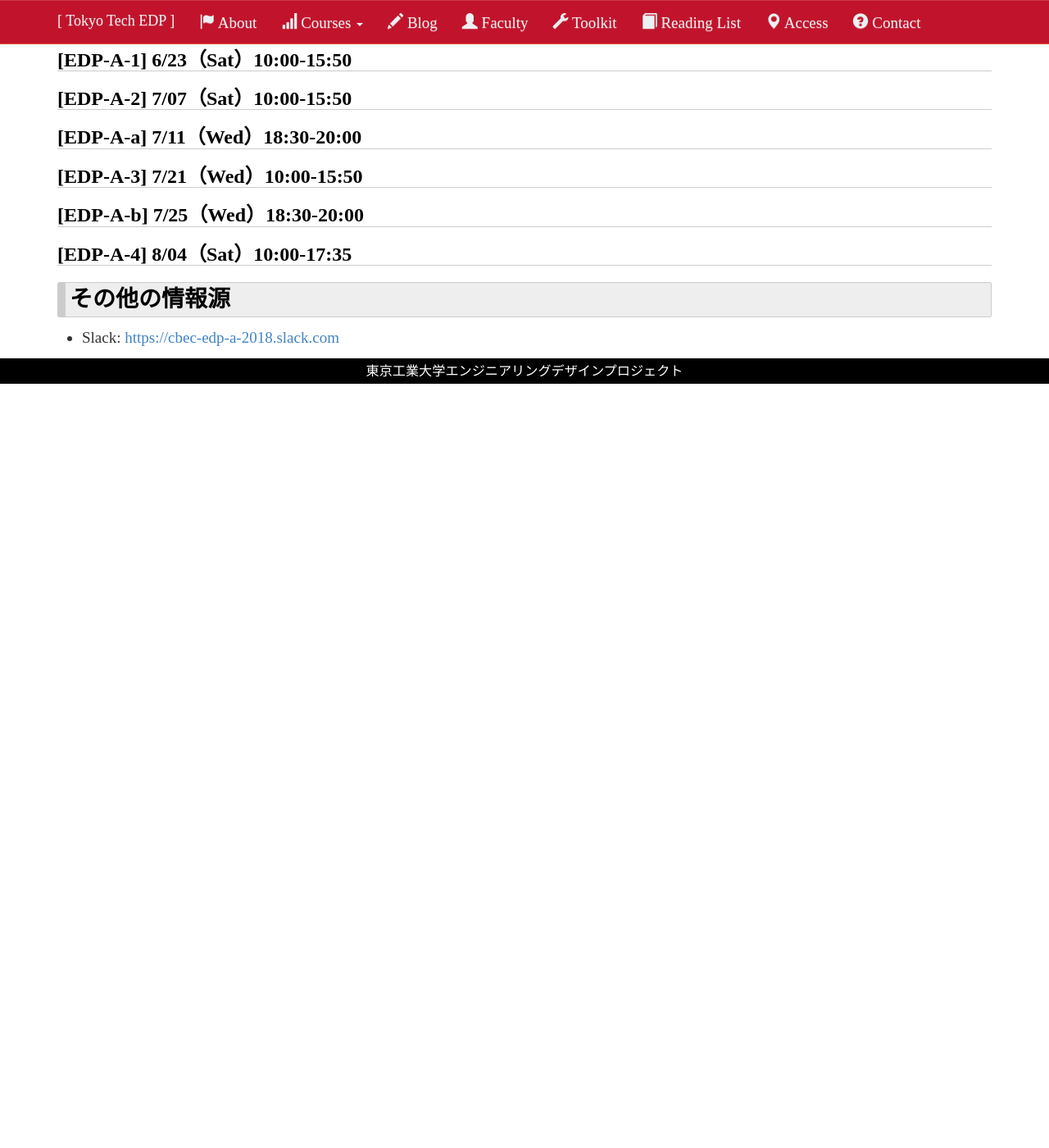
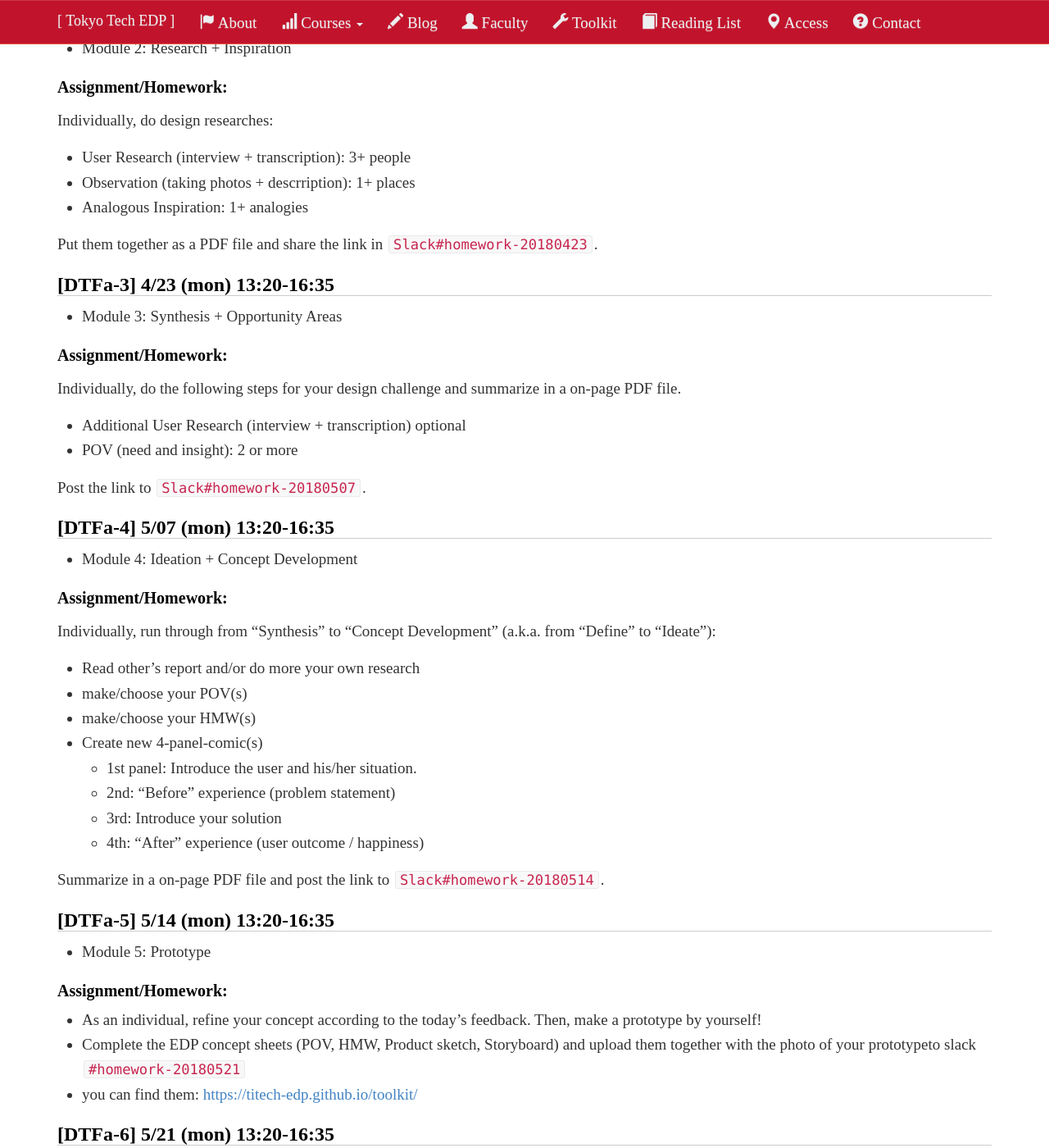
Before and after one commit to titech-edp/titech-edp.github.io, a Jekyll site: the page built from 2018-dtf-a/index.md, in a window 1280 px wide and 1400 px high, scrolled down 1093 px. Shown: the whole window at 82% size. Built offline with Jekyll 4.4.1, drawn with Linux system fonts in a browser that asks for light colours; nearby versions of some CDN libraries; library files that are not in the unit come from our copies; before the commit the page ends 1561 px from its top, so only the background shows below that; some of the changed text lies outside the part shown.

Commit message:
Revert "add 2018-edpa"
This reverts commit 9d03064962e9141d464a85fa7be37462c75e7ec9.

```diff
--- a/2018-dtf-a/index.md
+++ b/2018-dtf-a/index.md
@@ -1,42 +1,129 @@
 ---
 layout: page
-title: 2018年度「エンジニアリングデザインプロジェクトA」
+title: 2018 "Design Thinking Fundamental a"
 ---
 
 # Syllabus
 
-[Engineering Design Project A B - TOKYO TECH OCW](http://www.ocw.titech.ac.jp/index.php?module=General&action=T0300&GakubuCD=2&GakkaCD=321502&KeiCD=15&course=2&KamokuCD=321502&KougiCD=201803604&Nendo=2018&vid=03&lang=EN)
+[Design Thinking Fundamentals - TOKYO TECH OCW](http://www.ocw.titech.ac.jp/index.php?module=General&action=T0300&GakubuCD=2&GakkaCD=321502&KeiCD=15&course=2&KougiCD=201803575&Nendo=2018&vid=03)
 
-# Staff
+# Design Challenge
 
-## Instructors
+Design an innovative [event in sprint] experience for [someone].
 
-Saito, Sakamoto, Kado, Yagisawa, Terui, Park, Inaba
+1. graduation trip / for university students
+2. relationship / between Senpai and Kohai
+3. welcome party / for new comers
 
-## Teaching Assistants (TAs):
-
-# Objective
-
-- EDP-BCの準備
-- 物品発注処理を経験しておく
-- DTFで触れなかったことをやっておく
-
-# Design Prompt
+(Your team can choose 1, 2, or 3.)
 
 # Schedule
 
-## [EDP-A-1] 6/23（Sat）10:00-15:50
+## [DTFa-1] 4/09 (mon) 13:20-16:35
 
-## [EDP-A-2] 7/07（Sat）10:00-15:50
+- Module 1: Introduction to Design Thinking
 
-## [EDP-A-a] 7/11（Wed）18:30-20:00
+### Assignment/Homework:
 
-## [EDP-A-3] 7/21（Wed）10:00-15:50
+- Create team's channel on slack, and get used to the slack.
 
-## [EDP-A-b] 7/25（Wed）18:30-20:00
+## [DTFa-2] 4/16 (mon) 13:20-16:35
 
-## [EDP-A-4] 8/04（Sat）10:00-17:35
+- Module 2: Research +  Inspiration
 
-# その他の情報源
+### Assignment/Homework:
 
-- Slack: [https://cbec-edp-a-2018.slack.com](https://cbec-edp-a-2018.slack.com)
+Individually, do design researches:
+
+- User Research (interview + transcription): 3+ people
+- Observation (taking photos + descrription): 1+ places
+- Analogous Inspiration: 1+ analogies
+
+Put them together as a PDF file and share the link in ``Slack#homework-20180423``.
+
+## [DTFa-3] 4/23 (mon) 13:20-16:35
+
+- Module 3: Synthesis + Opportunity Areas
+
+### Assignment/Homework:
+
+Individually, do the following steps for your design challenge and summarize in a on-page PDF file.
+
+- Additional User Research (interview + transcription) optional
+- POV (need and insight): 2 or more
+
+Post the link to ``Slack#homework-20180507``.
+
+## [DTFa-4] 5/07 (mon) 13:20-16:35
+
+- Module 4: Ideation + Concept Development
+
+### Assignment/Homework:
+
+Individually, run through from "Synthesis" to "Concept Development" (a.k.a. from "Define" to "Ideate"):
+
+- Read other's report and/or do more your own research
+- make/choose your POV(s)
+- make/choose your HMW(s)
+- Create new 4-panel-comic(s)
+  - 1st panel: Introduce the user and his/her situation.
+  - 2nd: "Before" experience (problem statement)
+  - 3rd: Introduce your solution
+  - 4th: "After" experience (user outcome / happiness)
+
+Summarize in a on-page PDF file and post the link to ``Slack#homework-20180514``.
+
+## [DTFa-5] 5/14 (mon) 13:20-16:35
+
+- Module 5: Prototype
+
+### Assignment/Homework:
+
+- As an individual, refine your concept according to the today’s feedback. Then, make a prototype by yourself!
+- Complete the EDP concept sheets (POV, HMW, Product sketch, Storyboard) and upload them together with the photo of your prototypeto slack ``#homework-20180521``
+- you can find them: <https://titech-edp.github.io/toolkit/>
+
+## [DTFa-6] 5/21 (mon) 13:20-16:35
+
+- Module 6: Storytelling
+
+### Assignment/Homework:
+
+- Your group's current best POV, HMWQ, Product Sketch, and Storyboard. (Each group is asked to make a *3min* presentation in the begininng of the class.)
+- Please use the EDP worksheets, which are available here: <https://titech-edp.github.io/toolkit/>
+- Please upload your group's worksheets in PDF file to a google drive and submit the link to ``#homework-20180528`` . ( *One submittion from each team!* )
+
+## [DTFa-7] 5/28 (mon) 13:20-16:35
+
+- Preparation for the Final Presentation
+
+## [DTFa-8] 6/4 (mon) 13:20-16:35
+
+- Module 7: Final Presentation
+
+### Assignment/Homework
+
+- [As a team] Please submit the presentation slide to ``#final-presentation-a``.
+- [As an individual] Please answer the questions in the Google Form.
+
+# Slides
+
+## 和式より洋式
+
+<iframe src="//www.slideshare.net/slideshow/embed_code/key/xwjK9aAg2KF6TF" width="595" height="485" frameborder="0" marginwidth="0" marginheight="0" scrolling="no" style="border:1px solid #CCC; border-width:1px; margin-bottom:5px; max-width: 100%;" allowfullscreen> </iframe> <div style="margin-bottom:5px"> <strong> <a href="//www.slideshare.net/AmaneMuraoka/180604-final-presentationwashikiyoriyoushiki-100390241" title="180604 final presentation_washiki_yoriyoushiki" target="_blank">180604 final presentation_washiki_yoriyoushiki</a> </strong> from <strong><a href="https://www.slideshare.net/AmaneMuraoka" target="_blank">AmaneMuraoka</a></strong> </div>
+
+## パン食べたい
+
+<iframe src="//www.slideshare.net/slideshow/embed_code/key/owZZq7SfFHggQF" width="595" height="485" frameborder="0" marginwidth="0" marginheight="0" scrolling="no" style="border:1px solid #CCC; border-width:1px; margin-bottom:5px; max-width: 100%;" allowfullscreen> </iframe> <div style="margin-bottom:5px"> <strong> <a href="//www.slideshare.net/shogoegashira/fnfx" title="パン食べたい_FNFX" target="_blank">パン食べたい_FNFX</a> </strong> from <strong><a href="https://www.slideshare.net/shogoegashira" target="_blank">shogoegashira</a></strong> </div>
+
+## Nonbiri
+
+<iframe src="//www.slideshare.net/slideshow/embed_code/key/feymi3oqEPVvNA" width="595" height="485" frameborder="0" marginwidth="0" marginheight="0" scrolling="no" style="border:1px solid #CCC; border-width:1px; margin-bottom:5px; max-width: 100%;" allowfullscreen> </iframe> <div style="margin-bottom:5px"> <strong> <a href="//www.slideshare.net/zongweijie/2018-tokyo-tech-design-thinking-fundamentals-nonbiri" title="2018 tokyo tech design thinking fundamentals Nonbiri" target="_blank">2018 tokyo tech design thinking fundamentals Nonbiri</a> </strong> from <strong><a href="https://www.slideshare.net/zongweijie" target="_blank">Weijie Zong</a></strong> </div>
+
+## 新宿二丁目
+
+<iframe src="//www.slideshare.net/slideshow/embed_code/key/jVdMgvjNQLUkQd" width="595" height="485" frameborder="0" marginwidth="0" marginheight="0" scrolling="no" style="border:1px solid #CCC; border-width:1px; margin-bottom:5px; max-width: 100%;" allowfullscreen> </iframe> <div style="margin-bottom:5px"> <strong> <a href="//www.slideshare.net/YusukeAkahane/2018-tokyo-tech-design-thinking-fundamentals-submitver" title="2018 tokyo tech design thinking fundamentals 新宿二丁目_submit_ver" target="_blank">2018 tokyo tech design thinking fundamentals 新宿二丁目_submit_ver</a> </strong> from <strong><a href="https://www.slideshare.net/YusukeAkahane" target="_blank">Yusuke Akahane</a></strong> </div>
+
+# Information
+
+- Slack: [https://cbec-dtf-2018.slack.com](https://cbec-dtf-2018.slack.com)
--- a/_includes/nav.html
+++ b/_includes/nav.html
@@ -30,7 +30,6 @@
 		  <ul class="dropdown-menu">
 		    <li><a href="/2018-dtf-a/">2018 - デザイン思考基礎a</a></li>
 		    <li><a href="/2018-dtf-b/">2018 - デザイン思考基礎b</a></li>
-	      <li><a href="/2018-edp-a/">2018 - エンジニアリングデザインプロジェクトA</a></li>
 			<li><a href="/2017-dtf-a/">2017 - デザイン思考基礎a</a></li>
 			<li><a href="/2017-dtf-b/">2017 - デザイン思考基礎b</a></li>
 			<li><a href="/2017-edp-a/">2017 - エンジニアリングデザインプロジェクトA</a></li>
```
